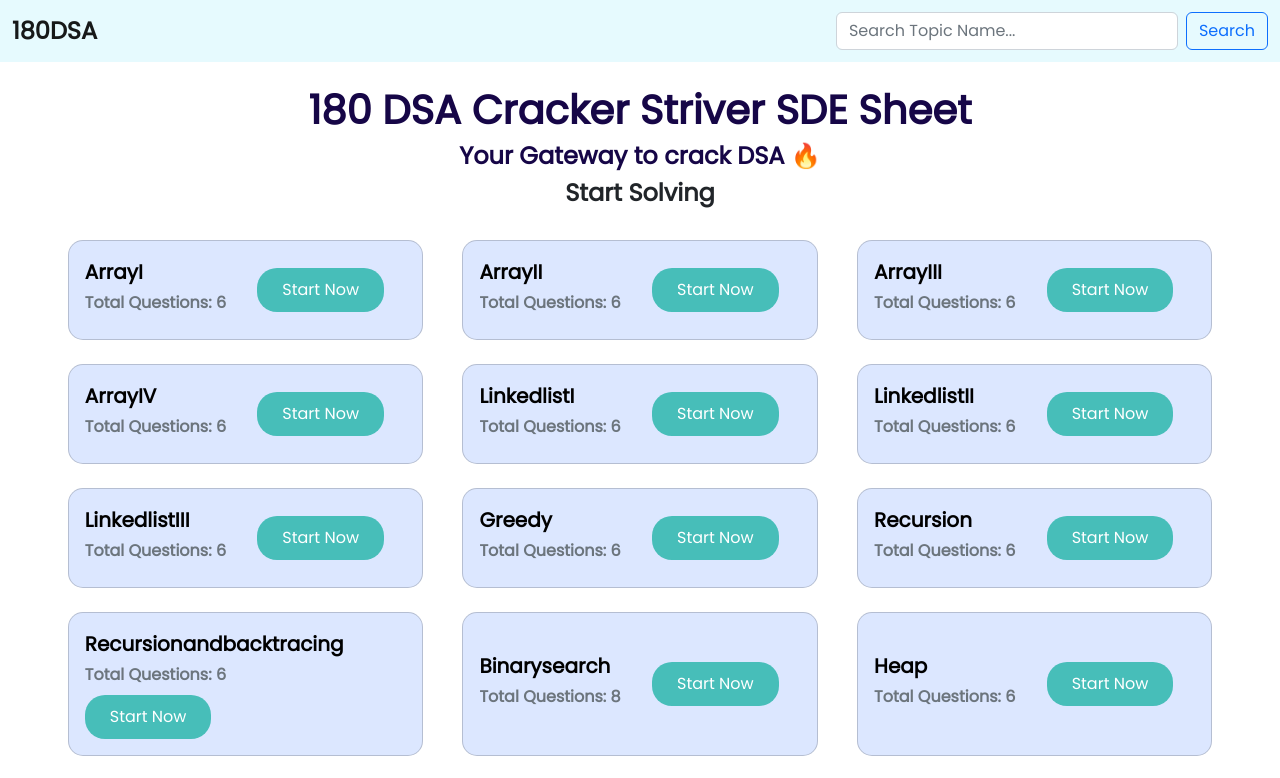
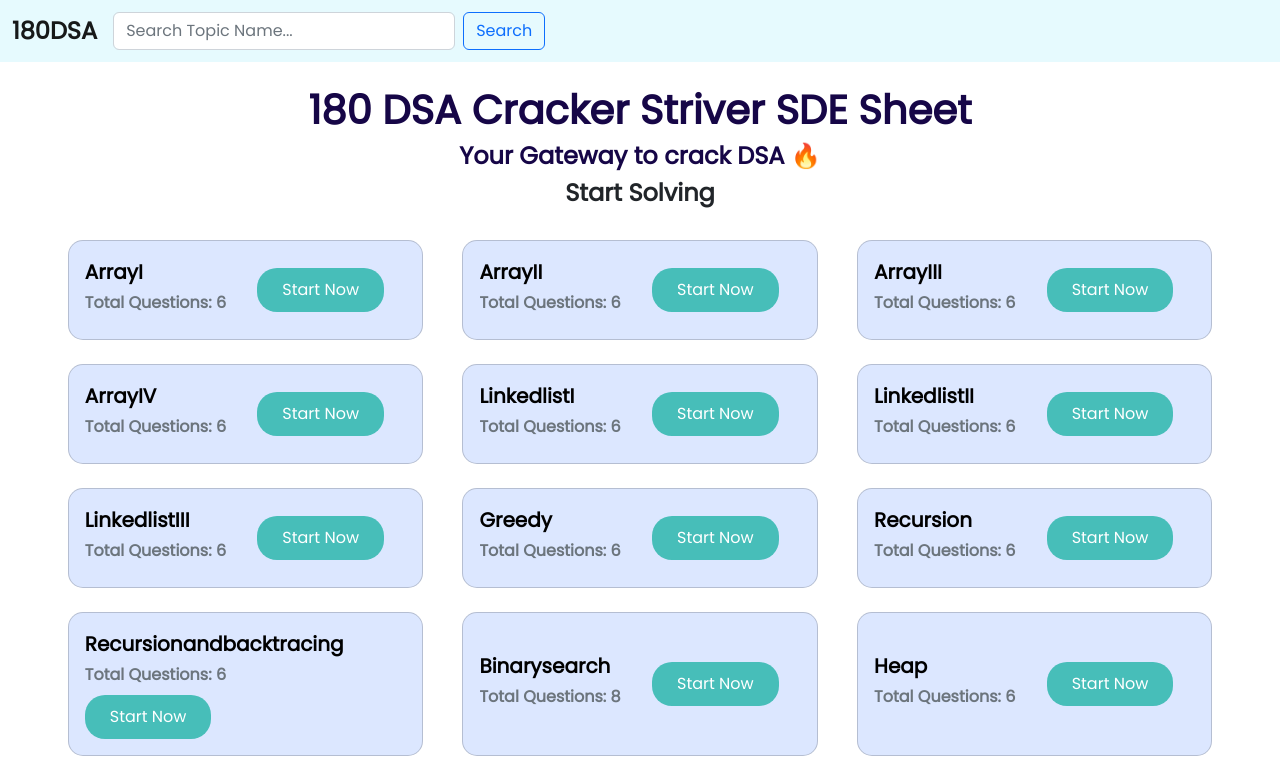
Before and after one commit to TheAayushRana/180-DSA-Sheet, a React (Vite) app: page / in a window 1280 px wide. Shown: the top 778 px of the page. Built offline with nearby package versions, Linux system fonts and the light colour scheme.

Commit message:
Added searchbar for ssearching topics on header

```diff
--- a/src/components/Navbar.jsx
+++ b/src/components/Navbar.jsx
@@ -1,5 +1,6 @@
 import React from "react";
 import { Link } from "react-router-dom";
+import SearchTopic from "./SearchTopic";
 
 export default function Navbar() {
   return (
@@ -20,11 +21,11 @@
           <span className="navbar-toggler-icon"></span>
         </button>
         <div className="collapse navbar-collapse" id="navbarScroll">
-          <ul
+          {/* <ul
             className="navbar-nav me-auto my-2 my-lg-0 navbar-nav-scroll"
             style={{ "--bs-scroll-height": "100px" }}
-          >
-            {/* <li className="nav-item">
+          > */}
+          {/* <li className="nav-item">
               <Link className="nav-link active" aria-current="page" to="/">
                 Home
               </Link>
@@ -34,18 +35,8 @@
                 About Us
               </Link>
             </li> */}
-          </ul>
-          <form className="d-flex" role="search">
-            <input
-              className="form-control me-2"
-              type="search"
-              placeholder="Search Topic Name..."
-              aria-label="Search"
-            />
-            <button className="btn btn-outline-primary" type="submit">
-              Search
-            </button>
-          </form>
+          {/* </ul> */}
+          <SearchTopic />
         </div>
       </div>
     </nav>
--- /dev/null
+++ b/src/components/SearchTopic.jsx
@@ -0,0 +1,27 @@
+import React, { useState } from "react";
+
+function SearchTopic() {
+  const [searchValue, setSearchValue] = useState("");
+
+  const submitHandler = (e) => {
+    e.preventDefault();
+  };
+  return (
+    <div>
+      <form className="d-flex">
+        <input
+          className="form-control me-2"
+          type="search"
+          placeholder="Search Topic Name..."
+          value={searchValue}
+          onChange={(e) => setSearchValue(e.target.value)}
+        />
+        <button className="btn btn-outline-primary" onClick={submitHandler}>
+          Search
+        </button>
+      </form>
+    </div>
+  );
+}
+
+export default SearchTopic;
```
